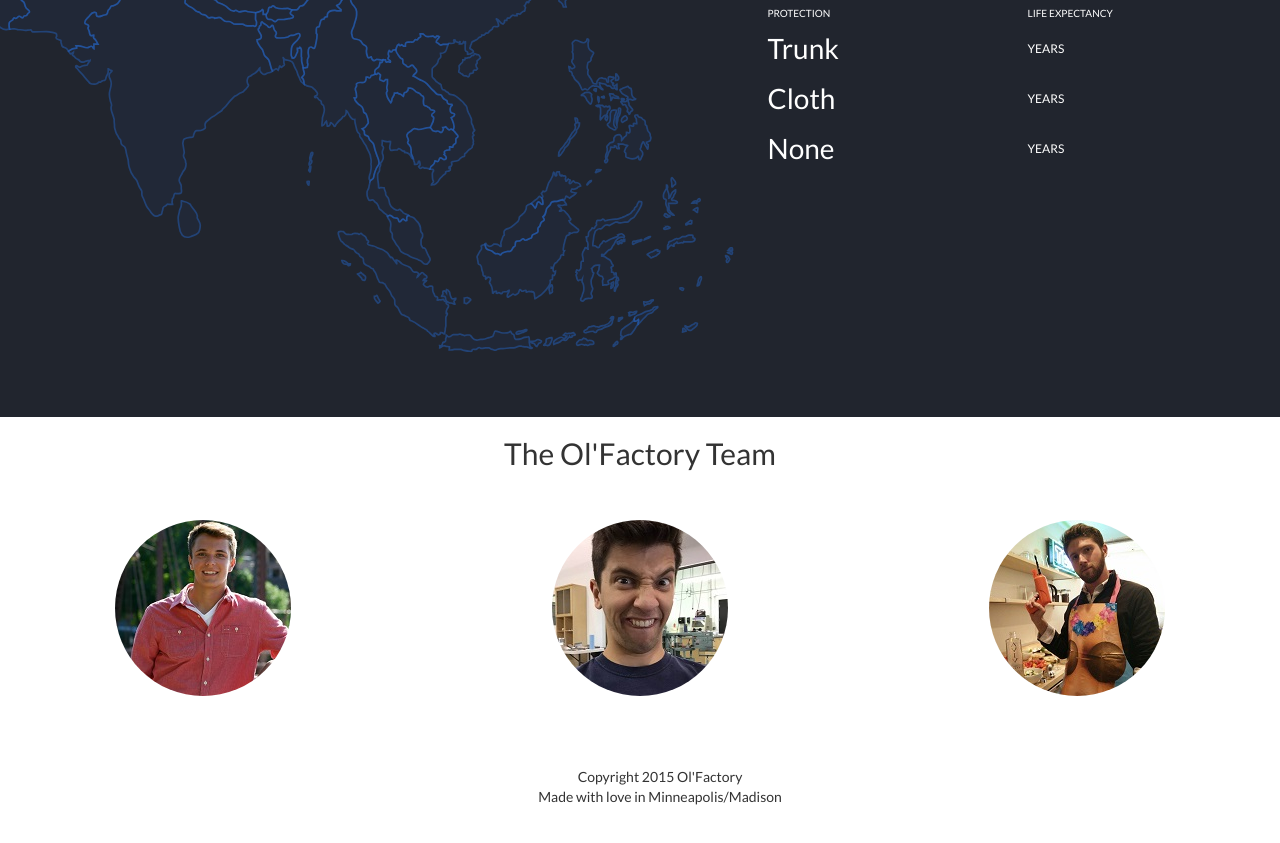
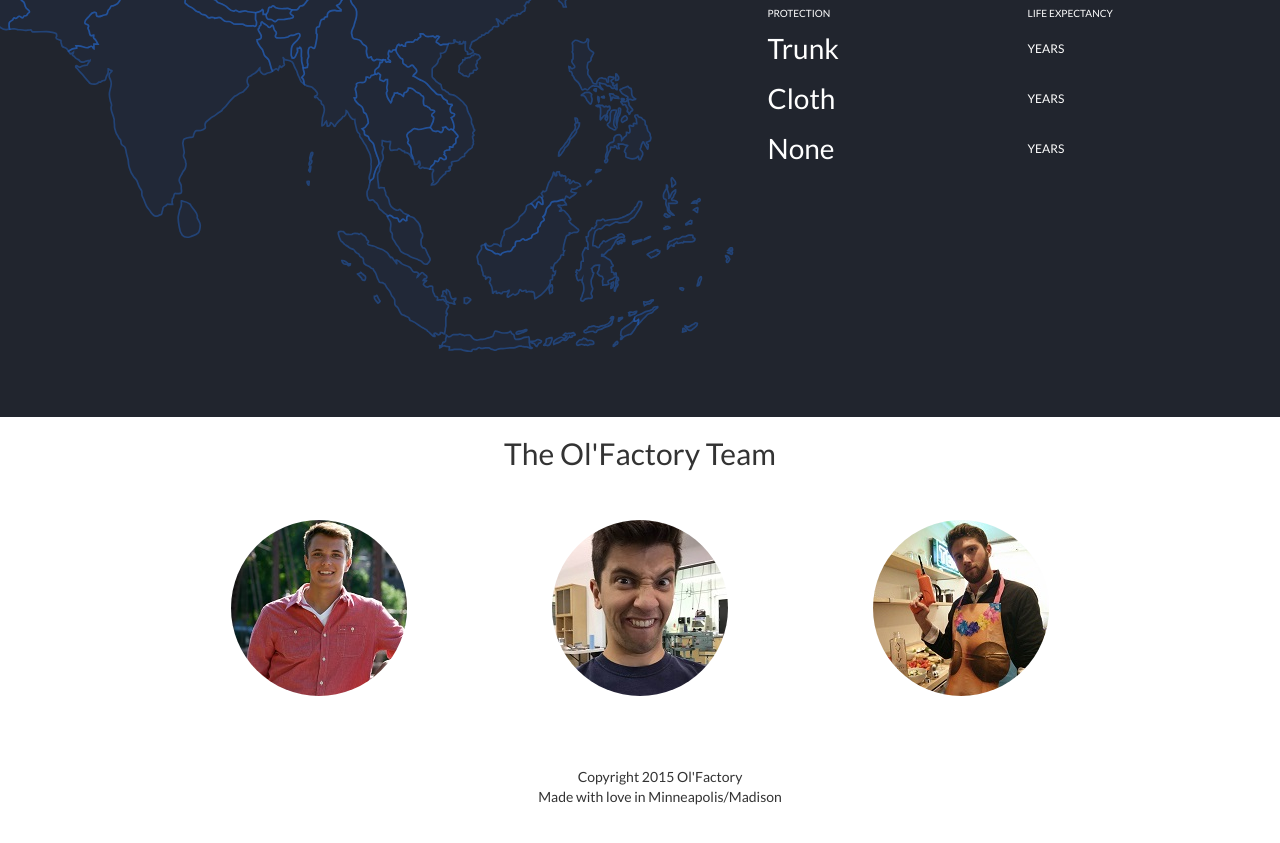
Before and after one commit to breathe99/site, a plain HTML site: page index.html in a window 1280 px wide. Shown: the part 2047-2890 px from the top of the page. Drawn offline with nearby package versions, Linux system fonts and the light colour scheme; a script that the page names is missing.

Commit message:
Rearrange team pics

```diff
--- a/index.html
+++ b/index.html
@@ -3397,14 +3397,13 @@
     <div class="row">
       <h2>The Ol'Factory Team</h2>
       <div class="col-md-4">
-        <img src="img/jake.jpg" class="img-circle">
+        <img src="img/jake.jpg" class="img-circle jake">
       </div>
       <div class="col-md-4">
-
-        <img src="img/max.jpg" class="img-circle">
+        <img src="img/max.jpg" class="img-circle max">
       </div>
       <div class="col-md-4">
-        <img src="img/coleman.jpg" class="img-circle">
+        <img src="img/coleman.jpg" class="img-circle coleman">
       </div>
     </div>
   </div>
--- a/sass/partials/_team.scss
+++ b/sass/partials/_team.scss
@@ -9,5 +9,11 @@
   .img-circle {
     margin-top: 30px;
   }
+  .jake {
+    float: right;
+  }
+  .coleman {
+    float: left;
+  }
 
 }
```
Also changed, not shown: styles/styles.css.
